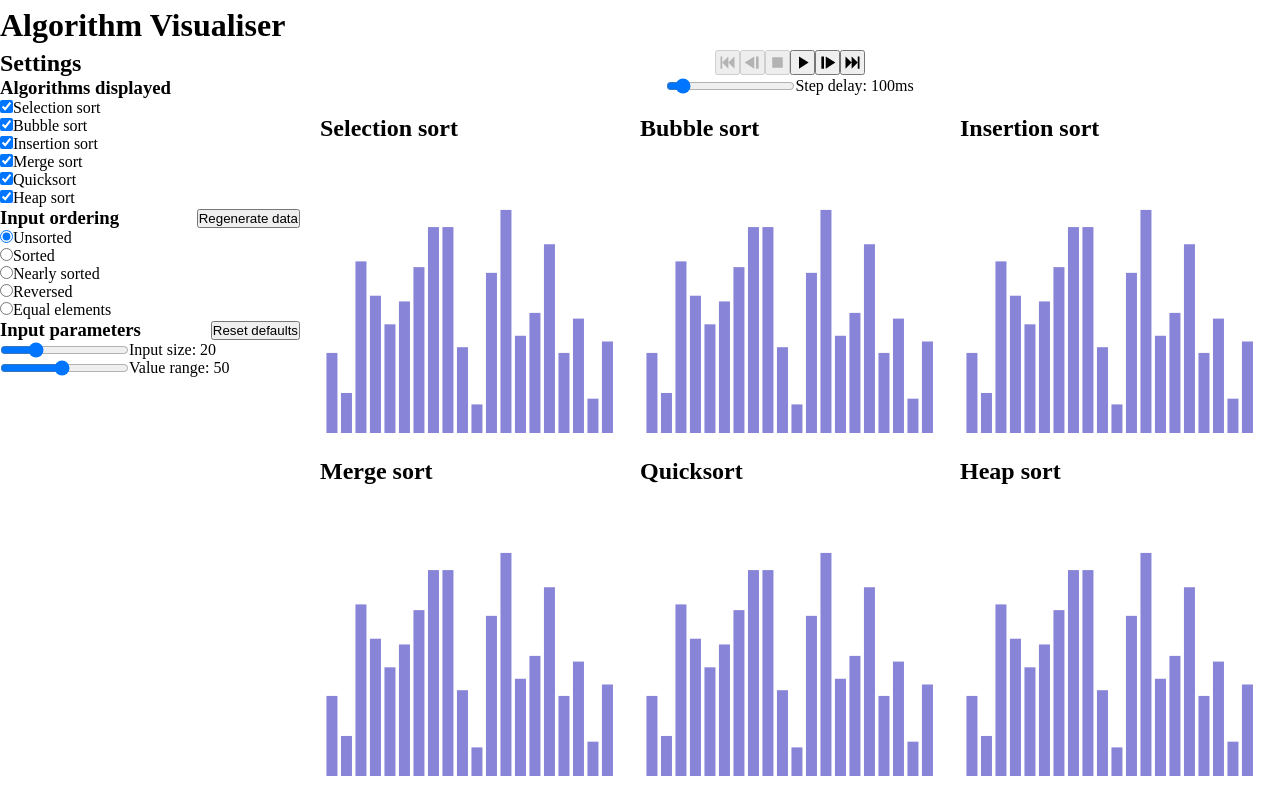
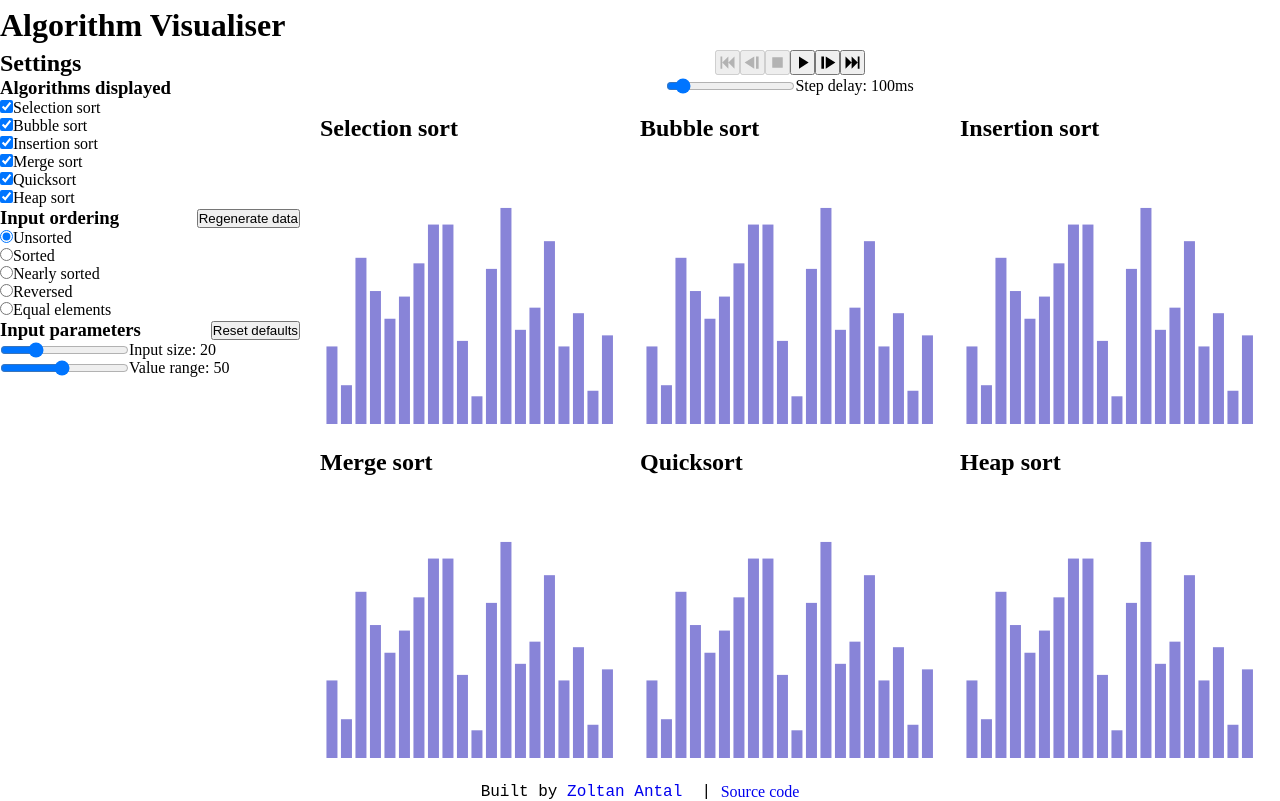
Before and after one commit to zoltan-antal/algorithm-visualiser, a React (Vite) app: page / in a window 1280 px wide. Built offline with nearby package versions, Linux system fonts and the light colour scheme.

Commit message:
Add footer

```diff
--- a/src/App.tsx
+++ b/src/App.tsx
@@ -13,6 +13,7 @@ import DELAY from './constants/delay.ts';
 import ARRAY_ORDER_OPTIONS from './constants/arrayOrderOptions.ts';
 
 import controlButtonImages from './assets/images/controlButtons';
+import githubIcon from './assets/images/icons/github.svg';
 
 import AlgorithmChart from './components/AlgorithmChart.tsx';
 import Slider from './components/Slider.tsx';
@@ -384,7 +385,23 @@ function App() {
             ))}
         </div>
       </main>
-      <footer></footer>
+      <footer>
+        <pre>Built by </pre>
+        <a className="user" href="https://github.com/zoltan-antal">
+          <pre>Zoltan Antal</pre>
+        </a>
+        <pre> </pre>
+        <a href="https://github.com/zoltan-antal">
+          <img src={githubIcon} alt="GitHub" />
+        </a>
+        <pre> | </pre>
+        <a
+          className="repo"
+          href="https://github.com/zoltan-antal/algorithm-visualiser"
+        >
+          Source code
+        </a>
+      </footer>
     </>
   );
 }
```
Also changed, not shown: src/assets/images/icons/github.svg (added).
